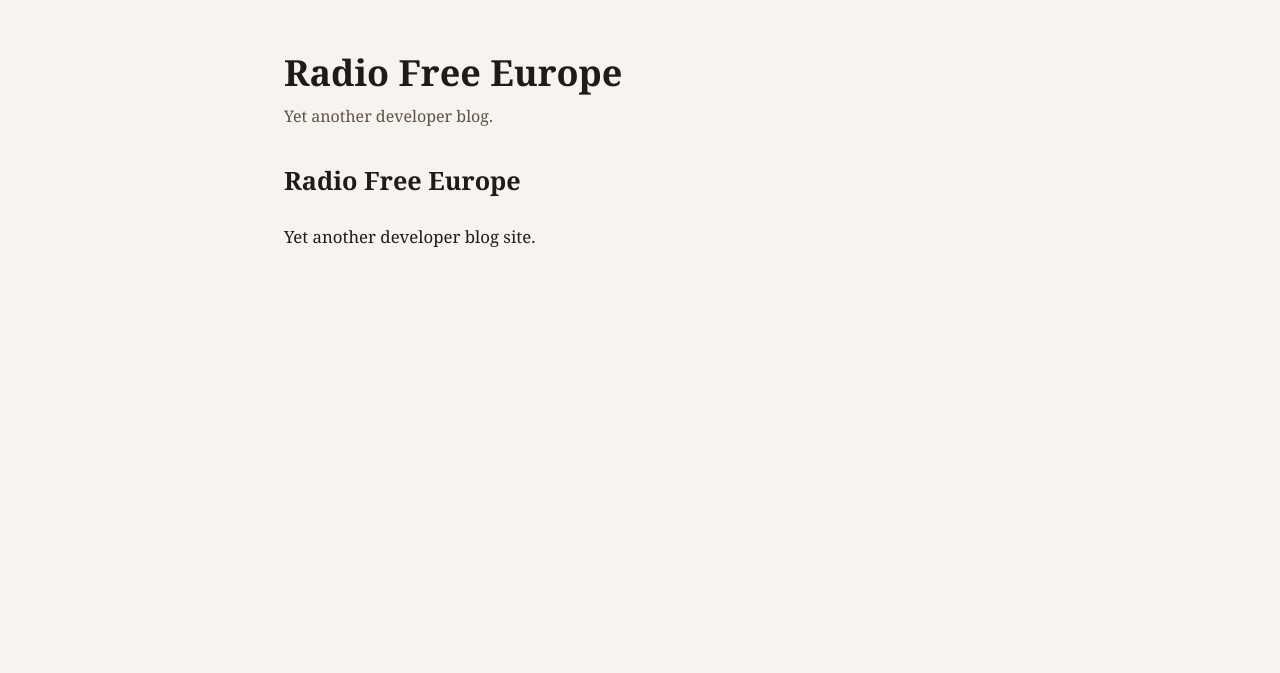
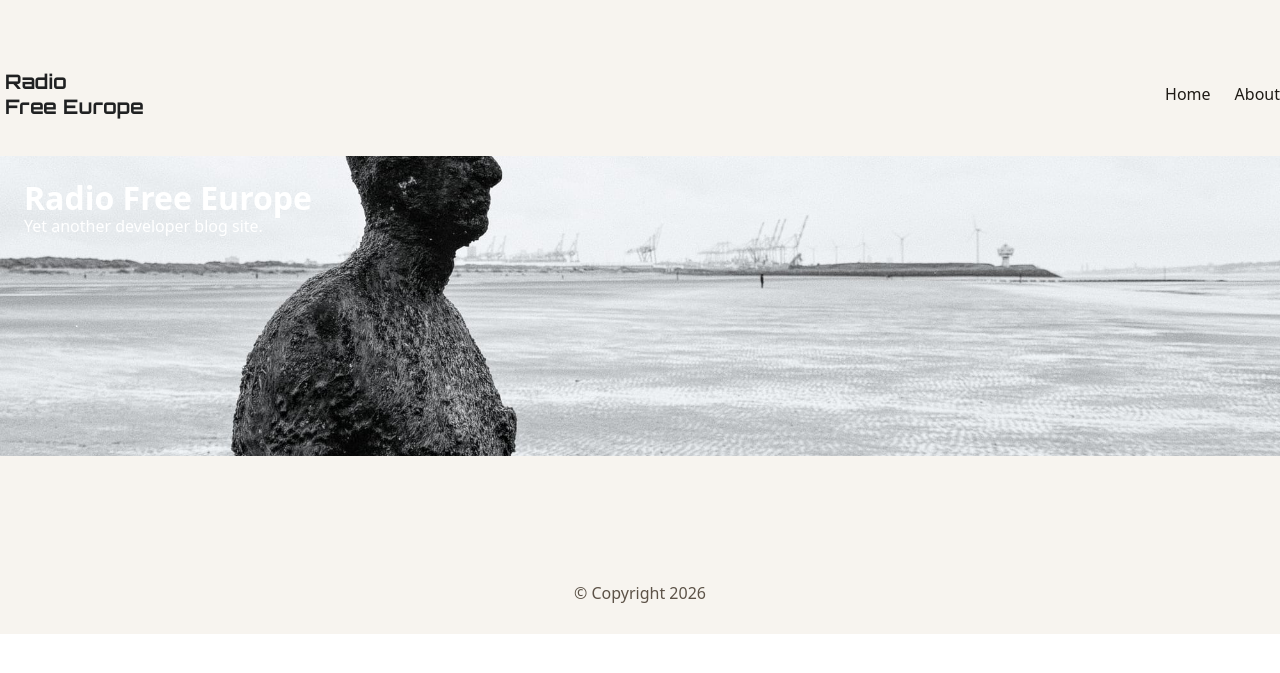
Before and after one commit to mikeh74/rfe, a Jekyll site: the page built from index.md, in a window 1280 px wide. Shown: the top 673 px of the page. Built offline with Jekyll 4.4.1, drawn with Linux system fonts in a browser that asks for light colours.

Commit message:
Adding headers and nav

```diff
--- a/_config.yml
+++ b/_config.yml
@@ -1,5 +1,6 @@
 title: "Radio Free Europe"
 description: "Yet another developer blog."
+logo: "./assets/images/logo.png"
 baseurl: ""
 url: ""
 
--- /dev/null
+++ b/_includes/header.html
@@ -0,0 +1,11 @@
+  <header class="site-header">
+    <a href="{{ "/" | relative_url }}">
+      <img src="{{ site.logo | relative_url }}" alt="{{ site.title }}" class="logo">
+    </a>
+    <nav class="site-nav">
+      <ul>
+        <li><a href="{{ "/" | relative_url }}">Home</a></li>
+        <li><a href="{{ "/about" | relative_url }}">About</a></li>
+      </ul>
+    </nav>
+  </header>
--- a/_layouts/default.html
+++ b/_layouts/default.html
@@ -1,17 +1,21 @@
 <!doctype html>
 <html lang="en">
+
 <head>
   {% include head.html %}
 </head>
+
 <body>
+  {% include header.html %}
   <main class="page">
-      <header class="site-header">
-        <h1><a href="{{ "/" | relative_url }}">{{ site.title }}</a></h1>
-        <p class="tagline">{{ site.description }}</p>
-      </header>
-      <section class="content">
+    <!-- <section class="content"> -->
       {{ content }}
-      </section>
+    <!-- </section> -->
   </main>
+  <footer class="site-footer">
+    © Copyright {{ site.time | date: "%Y" }} {{ site.author }}
+  </footer>
+
+  <script src="./assets/js/main.js"></script>
 </body>
 </html>
--- a/assets/css/style.css
+++ b/assets/css/style.css
@@ -8,17 +8,68 @@
   box-sizing: border-box;
 }
 
+html {
+  line-height: 1.15;
+  -webkit-text-size-adjust: 100%;
+}
+
 body {
   margin: 0;
-  font-family: "Georgia", "Times New Roman", serif;
+}
+
+img,
+picture,
+video,
+canvas,
+svg {
+  display: block;
+  max-width: 100%;
+}
+
+button,
+input,
+select,
+textarea {
+  font: inherit;
+}
+
+p,
+h1,
+h2,
+h3,
+h4,
+h5,
+h6 {
+  margin: 0;
+}
+
+ul,
+ol {
+  margin: 0;
+  padding: 0;
+  list-style: none;
+}
+
+html {
+  background: white;
+}
+
+body {
+  max-width: 1400px;
+  margin: auto;
+  font-family: system-ui, -apple-system, BlinkMacSystemFont, 'Segoe UI', Roboto, Oxygen, Ubuntu, Cantarell, 'Open Sans', 'Helvetica Neue', sans-serif;
+  background: white;
   background: var(--bg);
   color: var(--text);
 }
 
 .page {
-  max-width: 760px;
-  margin: 0 auto;
-  padding: 3rem 1.5rem 4rem;
+  max-width: 2200px;
+  margin: auto;
+}
+
+body > header, body > footer {
+  padding: 4rem 0 2rem;
 }
 
 .site-header h1 {
@@ -29,6 +80,14 @@
 .site-header a {
   color: var(--text);
   text-decoration: none;
+}
+
+.site-header {
+  display: flex;
+  flex-direction: row;
+  align-items: center;
+  text-align: center;
+  justify-content: space-between;
 }
 
 .tagline {
@@ -44,3 +103,35 @@
 .content a {
   color: var(--accent);
 }
+
+body > footer {
+  margin: 4rem 0 2rem;
+  color: #5c5247;
+  display: flex;
+  justify-content: center;
+  align-items: center;
+}
+
+.banner {
+  min-height: 300px;
+  background: var(--accent);
+  background-position: center;
+  background-size: cover;
+  background-repeat: no-repeat;
+  padding: 1.5rem;
+  color: #fff;
+}
+
+.site-nav {
+  display: flex;
+  gap: 1.5rem;
+}
+
+.site-nav ul {
+  display: flex;
+  flex-direction: row;
+  gap: 1.5rem;
+  margin: 0;
+  padding: 0;
+  list-style: none;
+}
--- /dev/null
+++ b/assets/js/main.js
@@ -0,0 +1,17 @@
+function applyBackgroundImages() {
+  const nodes = document.querySelectorAll("[data-bg-image]");
+
+  nodes.forEach((node) => {
+    const src = node.getAttribute("data-bg-image");
+
+    if (src) {
+      node.style.backgroundImage = `url("${src}")`;
+    }
+  });
+}
+
+if (document.readyState === "loading") {
+  document.addEventListener("DOMContentLoaded", applyBackgroundImages);
+} else {
+  applyBackgroundImages();
+}
--- a/index.md
+++ b/index.md
@@ -3,6 +3,10 @@
 title: "Home"
 ---
 
-# Radio Free Europe
+<div data-bg-image="./assets/images/IMG_8365.jpg" class="banner">
 
-Yet another developer blog site.
+<h1>Radio Free Europe</h1>
+
+<p>Yet another developer blog site.</p>
+
+</div>
```
Also changed, not shown: assets/images/IMG_8365.jpg (added), assets/images/logo.png (added), 1 other file. Lines whose indentation alone changed are shown as unchanged.
